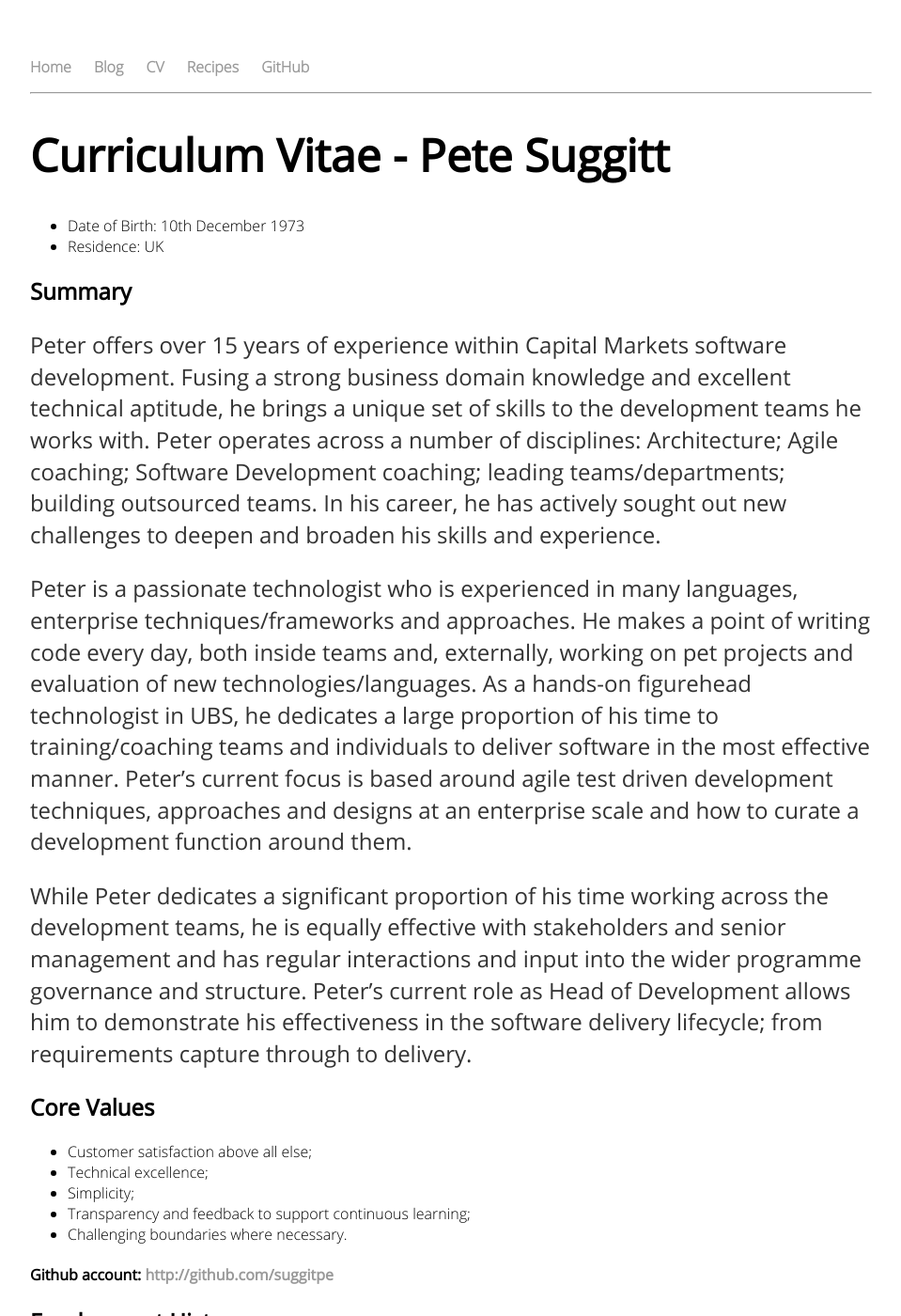
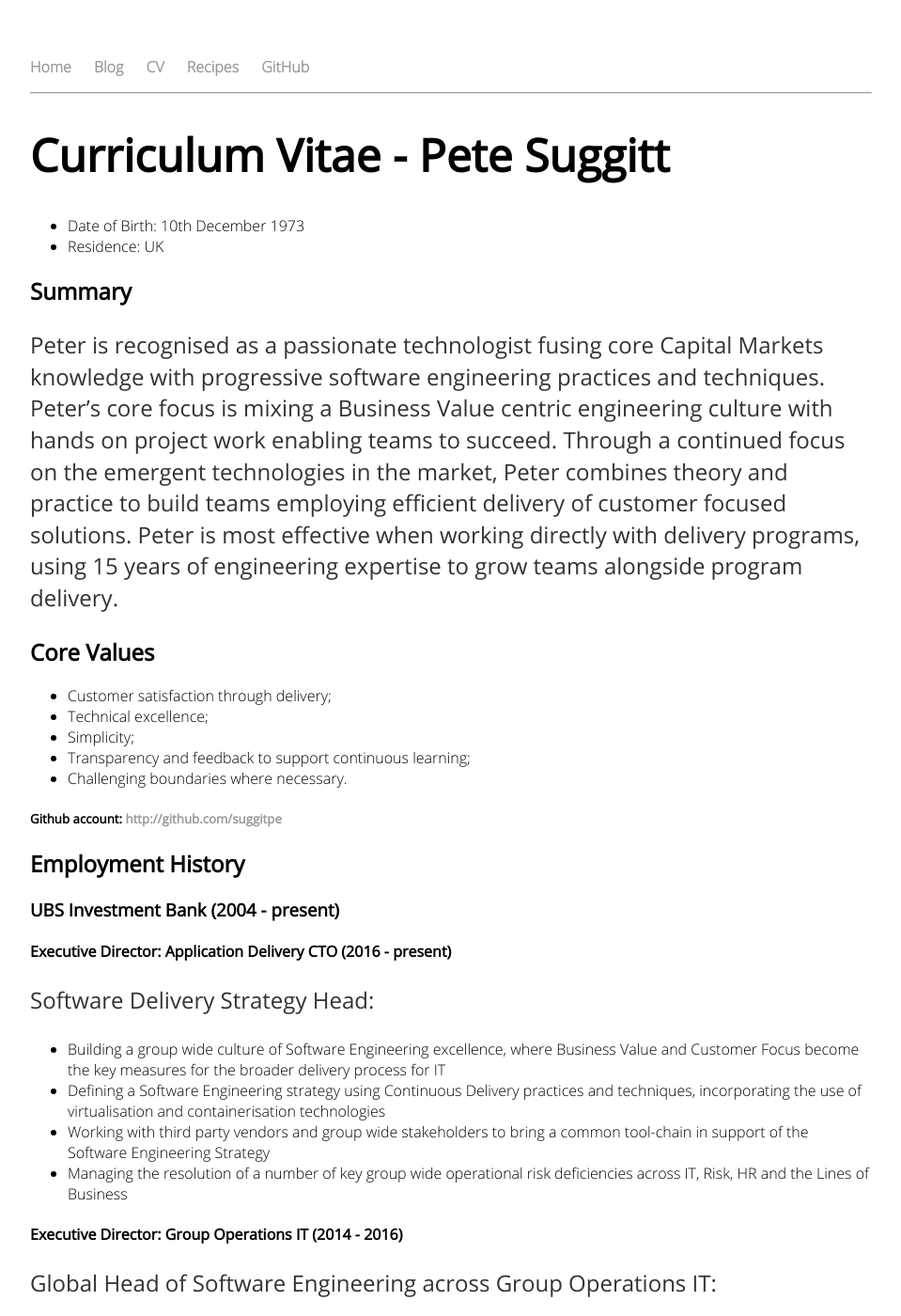
Before and after one commit to suggitpe/suggitpe.github.io, a Jekyll site: the page built from cv/index.md, in a window 1280 px wide and 1400 px high. Shown: the whole window at 94% size, without its empty margins (160-1119 px from the left). Built offline with Jekyll 4.4.1, drawn with Linux system fonts in a browser that asks for light colours; some of the changed text lies outside the part shown.

Commit message:
updated cv

```diff
--- a/cv/index.md
+++ b/cv/index.md
@@ -7,41 +7,41 @@ layout: default
 * Residence: UK
 
 ## Summary
-Peter offers over 15 years of experience within Capital Markets software development.  Fusing a strong business domain knowledge and excellent technical aptitude, he brings a unique set of skills to the development teams he works with.  Peter operates across a number of disciplines: Architecture; Agile coaching; Software Development coaching; leading teams/departments; building outsourced teams.  In his career, he has actively sought out new challenges to deepen and broaden his skills and experience.
+Peter is recognised as a passionate technologist fusing core Capital Markets knowledge with progressive software engineering practices and techniques.  Peter's core focus is mixing a Business Value centric engineering culture with hands on project work enabling teams to succeed.  Through a continued focus on the emergent technologies in the market, Peter combines theory and practice to build teams employing efficient delivery of customer focused solutions.  Peter is most effective when working directly with delivery programs, using 15 years of engineering expertise to grow teams alongside program delivery.
 
-Peter is a passionate technologist who is experienced in many languages, enterprise techniques/frameworks and approaches.  He makes a point of writing code every day, both inside teams and, externally, working on pet projects and evaluation of new technologies/languages.  As a hands-on figurehead technologist in UBS, he dedicates a large proportion of his time to training/coaching teams and individuals to deliver software in the most effective manner.  Peter's current focus is based around agile test driven development techniques, approaches and designs at an enterprise scale and how to curate a development function around them.
-
-While Peter dedicates a significant proportion of his time working across the development teams, he is equally effective with stakeholders and senior management and has regular interactions and input into the wider programme governance and structure.  Peter's current role as Head of Development allows him to demonstrate his effectiveness in the software delivery lifecycle; from requirements capture through to delivery.
 
 ## Core Values
-- Customer satisfaction above all else;
+- Customer satisfaction through delivery;
 - Technical excellence;
 - Simplicity;
 - Transparency and feedback to support continuous learning;
 - Challenging boundaries where necessary.
 
-#### Github account: [http://github.com/suggitpe](http://github.com/suggitpe)
+##### Github account: [http://github.com/suggitpe](http://github.com/suggitpe)
 
 ## Employment History
 
 ### UBS Investment Bank (2004 - present)
 
 #### Executive Director: Application Delivery CTO (2016 - present)
- - Defining the Software Engineering strategy for Global Application Delivery using Continuous Delivery practices and techniques
- - Forming a strategy for the successful implementation of virtualisation and containerisation technologies to speed up delivery of solutions
- - Working with vendors and leaders to bring the right tool-chain to support effective and efficient software delivery across the firm
- - Managing the resolution of a number of cross Application Delivery projects and task forces
+Software Delivery Strategy Head:
+ - Building a group wide culture of Software Engineering excellence, where Business Value and Customer Focus become the key measures for the broader delivery process for IT
+ - Defining a Software Engineering strategy using Continuous Delivery practices and techniques, incorporating the use of virtualisation and containerisation technologies
+ - Working with third party vendors and group wide stakeholders to bring a common tool-chain in support of the Software Engineering Strategy
+ - Managing the resolution of a number of key group wide operational risk deficiencies across IT, Risk, HR and the Lines of Business
 
-#### Executive Director: Group Operations & HR IT (2014 - 2016)
- - Global Head of Software Engineering across Group Operations and HR IT
+#### Executive Director: Group Operations IT (2014 - 2016)
+Global Head of Software Engineering across Group Operations IT:
+ - Building a culture of Software Engineering excellence across Group Operations IT
+ - As a Software Delivery specialist, focused time in failing projects and significant production incidents, steering them back to health
+ - Working within departments on projects to coach teams in Lean techniques such as Value Stream Mapping and Queuing Theory to help them self-optimise Delivery processes
  - Coaching technology leaders on effective software engineering techniques, standards and metrics
  - Building communities of technical leads focused on broader standardisation of engineering methods, tooling and approaches
  - Leading the Group Operations Technical Leads and Solution Architects virtual team
- - Working across Group Operations to coach teams in Lean techniques such as Value Stream Mapping and Queuing Theory to help them self-optimise Delivery processes.
  - Collaborating across Application Delivery to form the basis of a common SDLC and tool chain
 
 #### Director: Securities Operations IT (2012 - 2014)
-- Global Head of Development
+Global Head of Development
 - Driving core development practices into the function, building an environment valuing technical excellence and quality.
 - Reinvigorating/rebuilding the development process into an effective Agile development function.
 - Finding and attracting core talent into the organisation.
@@ -61,7 +61,7 @@ While Peter dedicates a significant proportion of his time working across the de
 - Forging cross Operations development and test standards and principles
 
 #### Director: Group Finance IT / CTO (2011 - 2012)
-- Architect, Agile Coach, Software Engineering Coach:
+Architect, Agile Coach, Software Engineering Coach:
 - Built out an agile adoption strategy and transition plan for the global development function.
 - Agile Training and Coaching across the London and US teams.
 - Continuous Delivery pipeline build out across a number of technologies.
@@ -70,7 +70,7 @@ While Peter dedicates a significant proportion of his time working across the de
 - Wider application reviews across the Central Technology Office remit.
 
 #### Associate Director / Director: OTC Derivatives Operations IT (2004 - 2011)
-- Stream Architect:
+Stream Architect:
 - Providing governance over the technical and functional architecture of 30+ applications.
 - Supporting and contributing to the wider Post Trade architecture across UBS.
 - Definition of functional/technical architecture for global and market initiatives.
```
Also changed, not shown: recipes/chinese-dishes/pineapple-chicken.md (added, +45 -0 lines).
